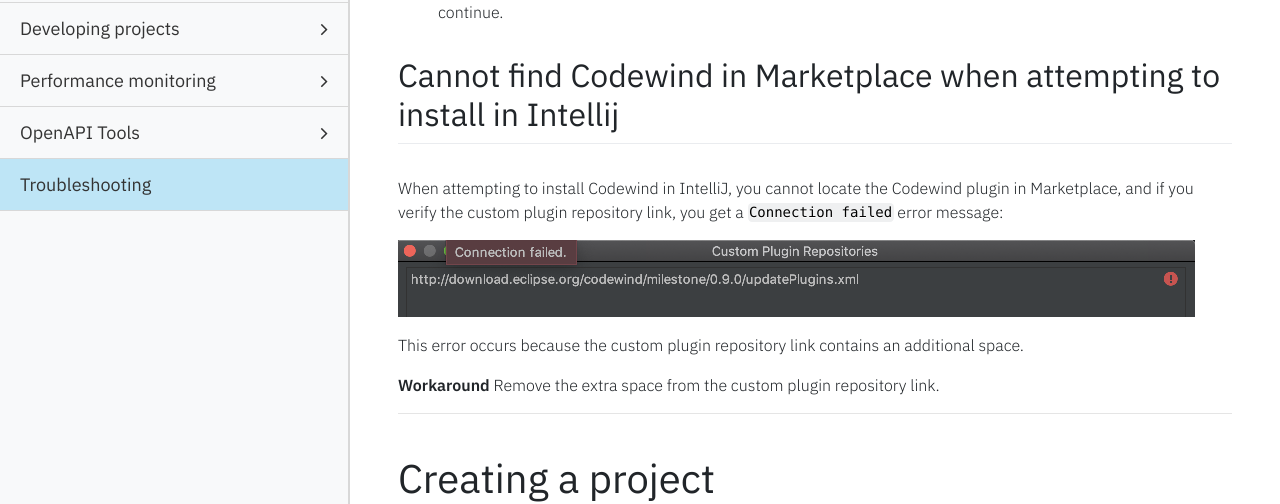
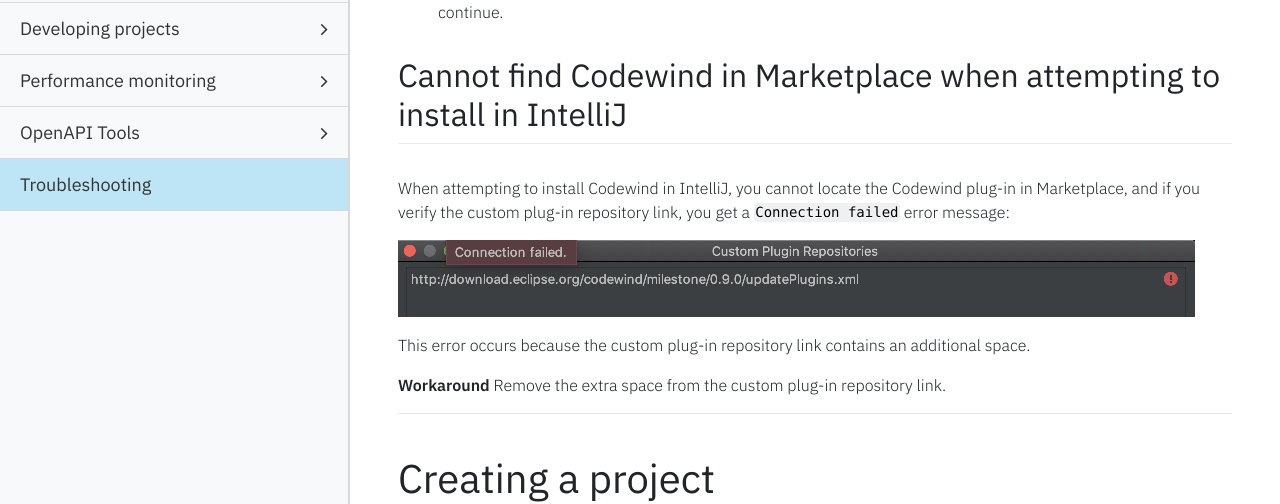
Before and after one commit to eclipse-archived/codewind-docs, a Jekyll site: the page built from docs/_documentations/troubleshooting.md, in a window 1280 px wide and 900 px high, scrolled down 2209 px. Shown: the part 206-710 px from the top of the window. Built offline with Jekyll 4.4.1, drawn with Linux system fonts in a browser that asks for light colours; nearby versions of some CDN libraries; comment, search, counter and statistics services are not loaded.

Commit message:
Small edits to IntelliJ troubleshooting info

```diff
--- a/docs/_documentations/troubleshooting.md
+++ b/docs/_documentations/troubleshooting.md
@@ -111,15 +111,15 @@ Issue type: bug/info
 Issue link: https://github.com/eclipse/codewind/issues/2239
 0.9.0: New
 -->
-## Cannot find Codewind in Marketplace when attempting to install in Intellij
-When attempting to install Codewind in IntelliJ, you cannot locate the Codewind plugin in Marketplace, and if you verify the custom plugin repository link, you get a `Connection failed` error message:
+## Cannot find Codewind in Marketplace when attempting to install in IntelliJ
+When attempting to install Codewind in IntelliJ, you cannot locate the Codewind plug-in in Marketplace, and if you verify the custom plug-in repository link, you get a `Connection failed` error message:
 
 ![intellij install error](dist/images/intellij/custom-plugin-repo-connection-failed-error.png)
 
-This error occurs because the custom plugin repository link contains an additional space.
+This error occurs because the custom plug-in repository link contains an additional space.
 
 **Workaround**
-Remove the extra space from the custom plugin repository link.
+Remove the extra space from the custom plug-in repository link.
 
 ***
 # Creating a project
```
